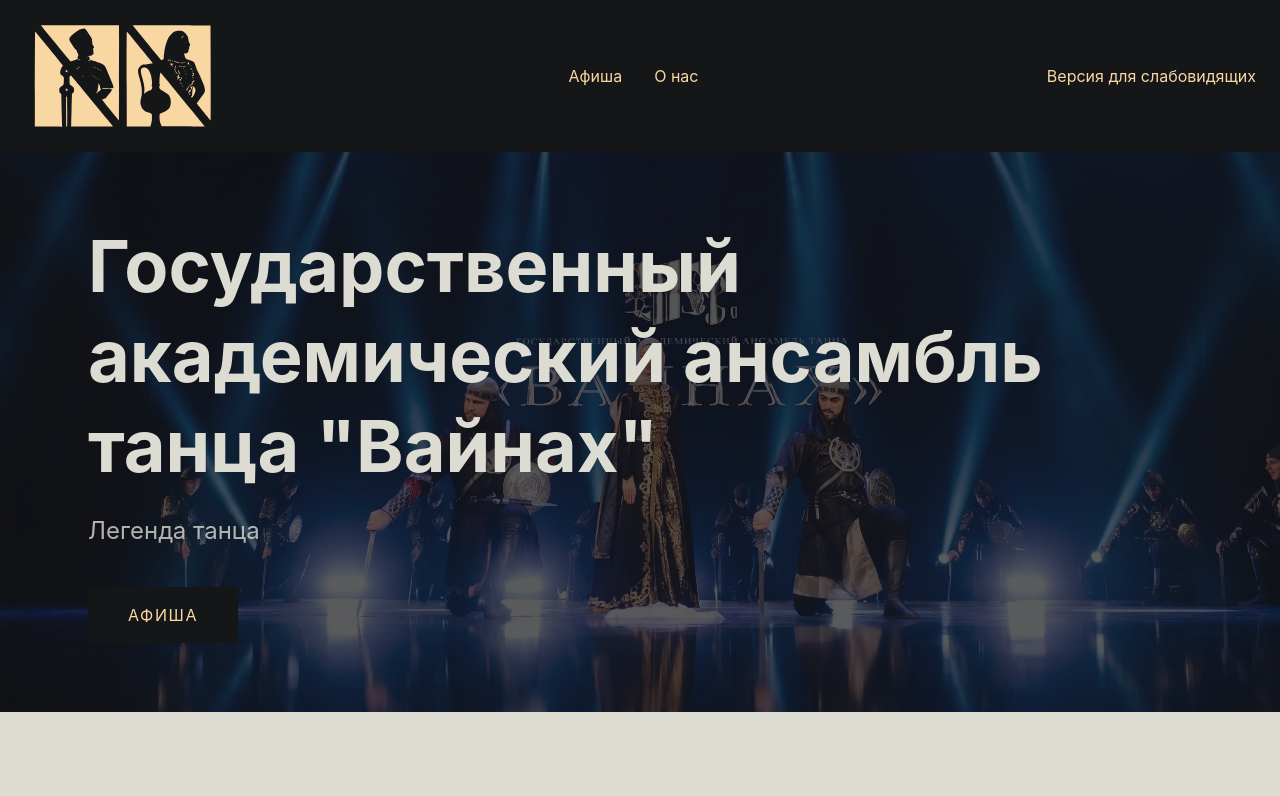
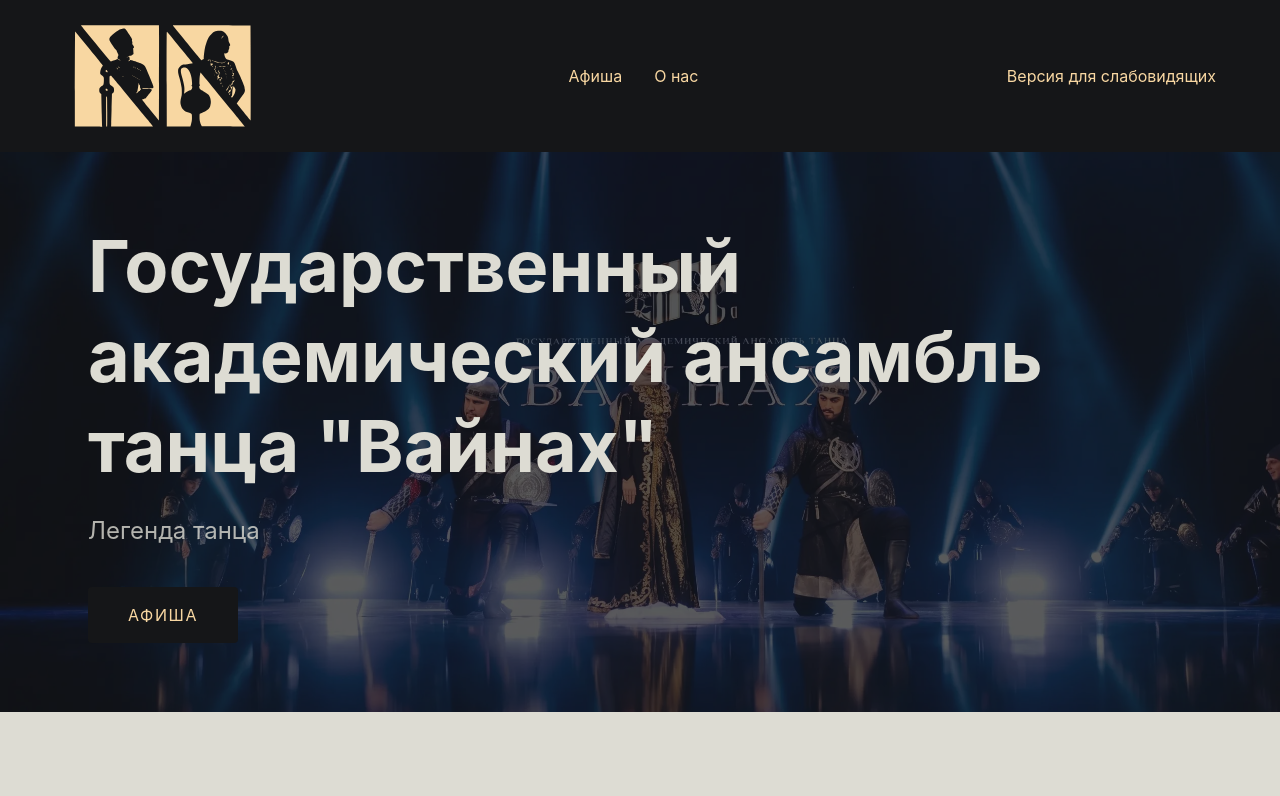
Before and after one commit to ibragim-ast/vainakh, a Next.js app: page / in a window 1280 px wide. Shown: the top 796 px of the page. Built offline with nearby package versions, Linux system fonts and the light colour scheme.

Commit message:
Добавлен ограничитель ширины в шапку

```diff
--- a/src/components/layouts/Header.tsx
+++ b/src/components/layouts/Header.tsx
@@ -10,7 +10,8 @@
   const [isMobileMenuOpen, setIsMobileMenuOpen] = useState(false);
 
   return (
-    <header className="relative flex justify-between items-center bg-brand-dark text-brand-gold px-6 py-4">
+    <header className="relative bg-brand-dark text-brand-gold px-6 py-4">
+      <div className="flex justify-between items-center max-w-6xl mx-auto w-full">
         <Link href="/">
           <Image
             aria-label="На главную страницу"
@@ -56,6 +57,7 @@
         <button onClick={toggleA11yMode} aria-label="Версия для слабовидящих">
           {isA11yMode ? "Обычная версия" : "Версия для слабовидящих"}
         </button>
+      </div>
     </header>
   );
 }
```
Lines whose indentation alone changed are shown as unchanged.
